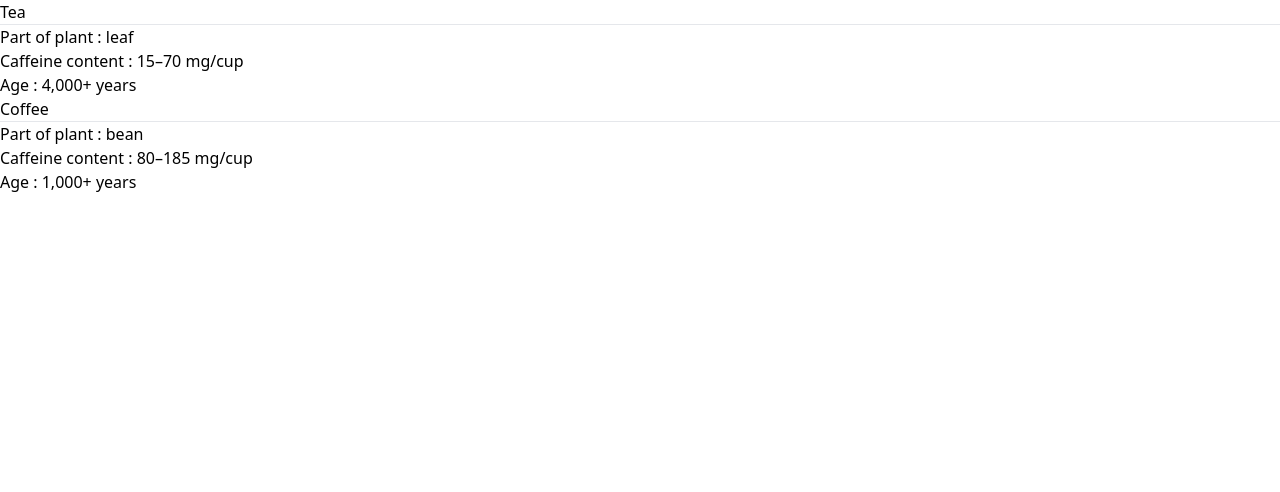
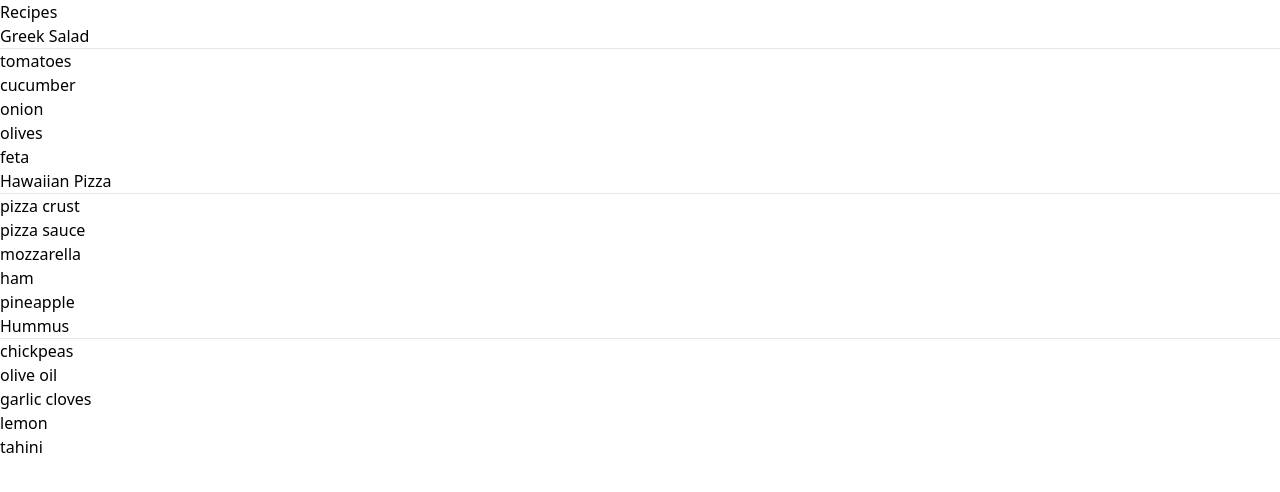
Before and after one commit to believeharsh/Web-Features-React, a React (Vite) app: page / in a window 1280 px wide. Shown: the top 492 px of the page. Built offline with nearby package versions, Linux system fonts and the light colour scheme.

Commit message:
added rendering list

```diff
--- a/src/App.jsx
+++ b/src/App.jsx
@@ -1,6 +1,7 @@
 import React from 'react'
 import UseTooltip from './components/ToolTip/UseTooltip'
 import Conditional from './components/Conditional-Rendering/Conditional'
+import RenderingList from './components/Rendering-List/RenderingList'
 
 
 
@@ -8,7 +9,8 @@
   return (
     <div>
     {/* <UseTooltip/> */}
-    <Conditional/>
+    {/* <Conditional/> */}
+    <RenderingList/>
     </div>
   )
 }
--- a/src/components/Conditional-Rendering/Conditional.jsx
+++ b/src/components/Conditional-Rendering/Conditional.jsx
@@ -78,6 +78,7 @@
     <div>
     <Drink name="Tea" />
     <Drink name="Coffee" />
+    <Drink name="Tea"/>
   </div>
   )
 }
--- /dev/null
+++ b/src/components/Rendering-List/RenderingList.jsx
@@ -0,0 +1,52 @@
+import React from "react";
+export const recipes = [
+  {
+    id: "greek-salad",
+    name: "Greek Salad",
+    ingredients: ["tomatoes", "cucumber", "onion", "olives", "feta"],
+  },
+  {
+    id: "hawaiian-pizza",
+    name: "Hawaiian Pizza",
+    ingredients: [
+      "pizza crust",
+      "pizza sauce",
+      "mozzarella",
+      "ham",
+      "pineapple",
+    ],
+  },
+  {
+    id: "hummus",
+    name: "Hummus",
+    ingredients: ["chickpeas", "olive oil", "garlic cloves", "lemon", "tahini"],
+  },
+];
+function Recipe({ id, name, ingredients }) {
+  return (
+    <div>
+      <h2 className="font-mono text-xl ">{name}</h2>
+      <hr/>
+      <ul>
+        {ingredients.map((ingredient) => (
+          <li key={ingredient}>{ingredient}</li>
+        ))}
+      </ul>
+    </div>
+  );
+}
+
+const RenderingList = () => {
+  return (
+    <div>
+      <div className="bg-slate-900 text-white mx-auto">
+        <h1>Recipes</h1>
+        {recipes.map((recipe) => (
+          <Recipe {...recipe} key={recipe.id} />
+        ))}
+      </div>
+    </div>
+  );
+};
+
+export default RenderingList;
```
